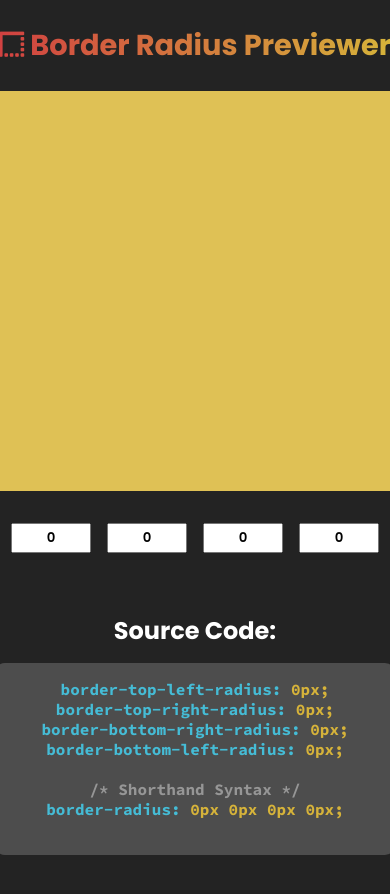
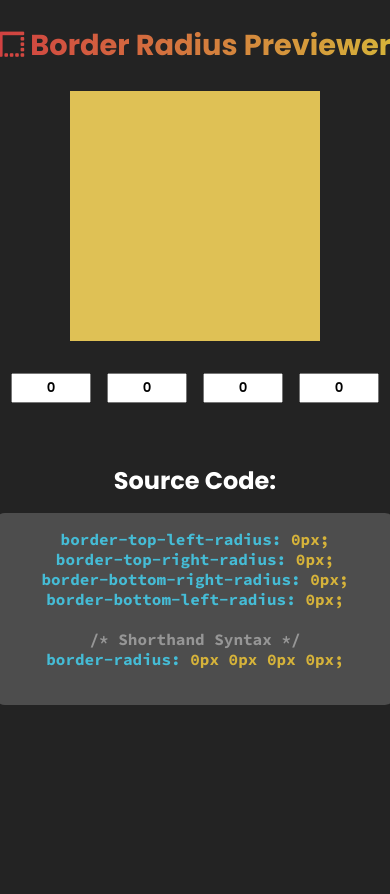
Before and after one commit to MouaaDev/border-radius-previewer, a Vue app: page / in a window 390 px wide. Shown: the top 894 px of the page. Built offline with nearby package versions, Linux system fonts and the light colour scheme.

Commit message:
Add media query to the rect on small screens.

```diff
--- a/src/components/Shape.vue
+++ b/src/components/Shape.vue
@@ -60,4 +60,11 @@ export default {
 .inputs input:first-child {
   margin: 0;
 }
+
+@media screen and (max-width: 674px) {
+  .rect {
+    width: 250px;
+    height: 250px;
+  }
+}
 </style>
```
